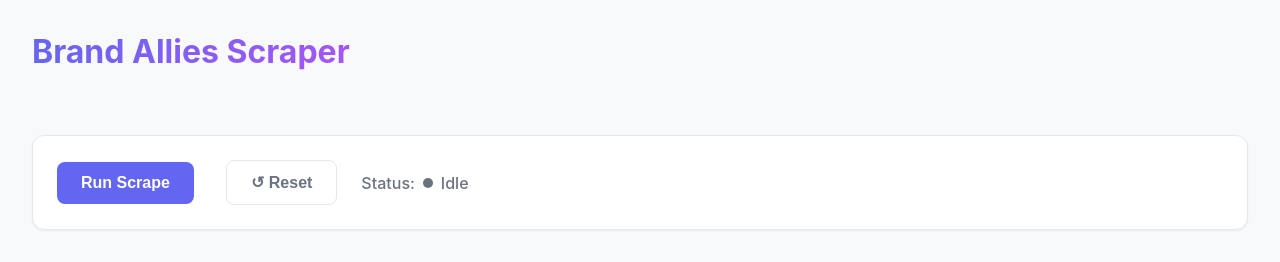
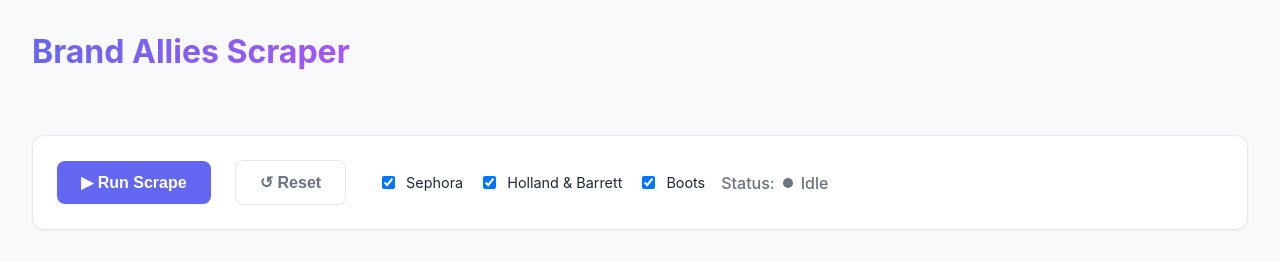
Before and after one commit to harrybutler-sketch/boots-holland-sephora, a React app in the folder frontend/: page / in a window 1280 px wide. Shown: the top 262 px of the page. Built offline with nearby package versions, Linux system fonts and the light colour scheme; no server answers; the HTML template or start-up script is replaced by a standard one.

Commit message:
Add scrape limit (400) and retailer toggle

```diff
--- a/frontend/src/App.jsx
+++ b/frontend/src/App.jsx
@@ -76,13 +76,27 @@
     return () => clearInterval(intervalId);
   }, [runStatus, runId, fetchResults]);
 
+  const [selectedRetailers, setSelectedRetailers] = useState({
+    'Sephora': true,
+    'Holland & Barrett': true,
+    'Boots': true
+  });
+
   const handleRunScrape = async () => {
+    // Get list of selected retailers
+    const activeRetailers = Object.keys(selectedRetailers).filter(r => selectedRetailers[r]);
+
+    if (activeRetailers.length === 0) {
+      alert('Please select at least one retailer to scrape.');
+      return;
+    }
+
     setRunStatus('RUNNING');
     try {
       const response = await fetch('/api/run-scrape', {
         method: 'POST',
         body: JSON.stringify({
-          retailers: ['Sephora', 'Holland & Barrett', 'Boots'],
+          retailers: activeRetailers,
           mode: 'new-in'
         })
       });
@@ -123,6 +137,8 @@
         lastRun={lastRunTime}
         onRunScrape={handleRunScrape}
         onReset={handleReset}
+        selectedRetailers={selectedRetailers}
+        onToggleRetailer={(retailer) => setSelectedRetailers(prev => ({ ...prev, [retailer]: !prev[retailer] }))}
       />
 
       <Filters
--- a/frontend/src/components/Controls.jsx
+++ b/frontend/src/components/Controls.jsx
@@ -1,16 +1,18 @@
 import React from 'react';
 
-const Controls = ({ runStatus, lastRun, onRunScrape, onReset }) => {
+function Controls({ runStatus, lastRun, onRunScrape, onReset, selectedRetailers, onToggleRetailer }) {
     const isRunning = runStatus === 'RUNNING';
 
     return (
         <div className="card controls">
+            <div style={{ display: 'flex', alignItems: 'center', justifyContent: 'space-between', flexWrap: 'wrap', gap: '1rem' }}>
+                <div style={{ display: 'flex', alignItems: 'center', gap: '1rem' }}>
                     <button
-                className="btn"
+                        className="btn btn-primary"
                         onClick={onRunScrape}
                         disabled={isRunning}
                     >
-                {isRunning ? 'Scraping...' : 'Run Scrape'}
+                        {isRunning ? 'Scraping...' : '▶ Run Scrape'}
                     </button>
 
                     <button
@@ -27,19 +29,30 @@
                         ↺ Reset
                     </button>
 
-            <div className="status-indicator">
-                Status:
-                <span className={`status-dot ${runStatus.toLowerCase()}`}></span>
-                <span>{runStatus}</span>
+                    <div style={{ display: 'flex', gap: '1rem', marginLeft: '1rem', alignItems: 'center' }}>
+                        {selectedRetailers && Object.keys(selectedRetailers).map(retailer => (
+                            <label key={retailer} style={{ display: 'flex', alignItems: 'center', gap: '0.5rem', cursor: 'pointer', fontSize: '0.9rem' }}>
+                                <input
+                                    type="checkbox"
+                                    checked={selectedRetailers[retailer]}
+                                    onChange={() => onToggleRetailer(retailer)}
+                                    disabled={isRunning}
+                                />
+                                {retailer}
+                            </label>
+                        ))}
+                    </div>
                 </div>
 
-            {lastRun && (
-                <div style={{ marginLeft: 'auto', fontSize: '0.875rem', color: 'var(--color-text-secondary)' }}>
-                    Last run: {new Date(lastRun).toLocaleString()}
+                <div className="status-indicator">
+                    <span>Status: </span>
+                    <span className={`status-dot ${runStatus.toLowerCase()}`}></span>
+                    <span className="status-text">{runStatus}</span>
+                    {lastRun && <span className="last-run" style={{ marginLeft: '10px', fontSize: '0.8rem', color: '#8899ac' }}>Last: {new Date(lastRun).toLocaleTimeString()}</span>}
                 </div>
-            )}
+            </div>
         </div>
     );
-};
+}
 
 export default Controls;
```
Also changed, not shown: 1 other file (tests, documents, lock files or other folders). Lines whose indentation alone changed are shown as unchanged.
